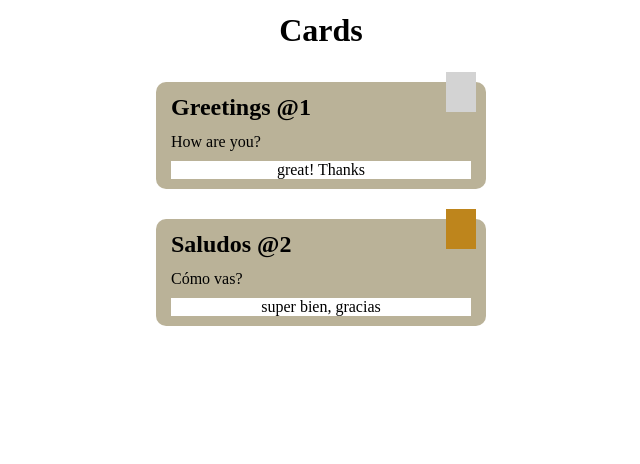
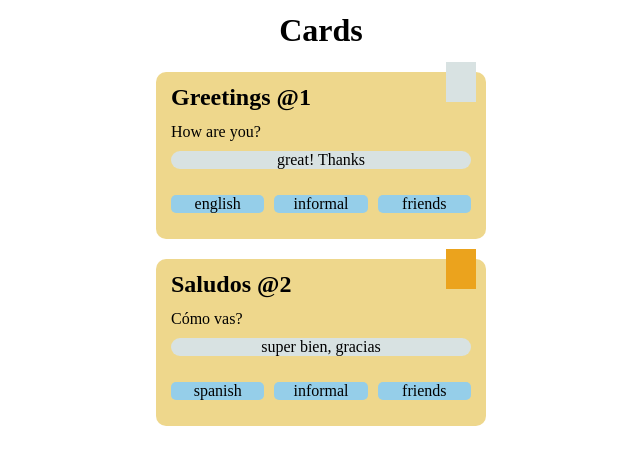
Before and after one commit to deriancastro/react-playground, a React (Vite) app: page / in a window 1280 px wide. Shown: the top 464 px of the page, without its empty margins (319-959 px from the left). Built offline with nearby package versions, Linux system fonts and the light colour scheme.

Commit message:
Add Tags in Card

```diff
--- a/src/App.css
+++ b/src/App.css
@@ -8,7 +8,7 @@ body {
 .App {
   display: grid;
   place-items: center;
-  grid-gap: 30px;
+  grid-gap: 20px;
   padding: 10px;
   margin-bottom: 5px;
 }
--- a/src/App.jsx
+++ b/src/App.jsx
@@ -11,6 +11,7 @@ const cards = [
     id: 1,
     showAnswer: true,
     textAnswer: 'great! Thanks',
+    tags: ['english', 'informal', 'friends'],
   },
   {
     title: 'Saludos',
@@ -19,6 +20,7 @@ const cards = [
     id: 2,
     showAnswer: true,
     textAnswer: 'super bien, gracias',
+    tags: ['spanish', 'informal', 'friends'],
   },
 ]
 
@@ -27,7 +29,15 @@ export default () => {
     <div className="App">
       <Header>Cards</Header>
       {cards.map(
-        ({ id, title, textQuestion, isActive, showAnswer, textAnswer }) => (
+        ({
+          id,
+          title,
+          textQuestion,
+          isActive,
+          showAnswer,
+          textAnswer,
+          tags,
+        }) => (
           <Card
             key={id}
             id={id}
@@ -36,6 +46,7 @@ export default () => {
             isActive={isActive}
             showAnswer={showAnswer}
             textAnswer={textAnswer}
+            tags={tags}
           />
         )
       )}
--- a/src/Card.css
+++ b/src/Card.css
@@ -1,7 +1,7 @@
 .Card {
   display: grid;
   gap: 10px;
-  background: rgba(185, 177, 150, 0.979);
+  background: rgba(238, 215, 138, 0.979);
   padding: 10px 15px;
   border-radius: 10px;
   position: relative;
@@ -12,14 +12,14 @@
   position: absolute;
   top: -10px;
   right: 10px;
-  background: #d3d3d3;
+  background: rgb(216, 226, 226);
   height: 40px;
   width: 30px;
   border: none;
 }
 
 .Selected {
-  background: #be851c;
+  background: #eba31d;
 }
 
 .Question {
@@ -35,9 +35,24 @@
 .Answer {
   margin: 0;
   text-align: center;
-  background: white;
+  background: rgb(216, 226, 226);
+  border-radius: 10px;
 }
 
 .hidden {
   display: none;
 }
+
+.Tags {
+  padding: 0;
+  list-style: none;
+  display: grid;
+  grid-template-columns: 1fr 1fr 1fr;
+  text-align: center;
+  gap: 10px;
+}
+
+.Tag {
+  background: rgb(149, 206, 233);
+  border-radius: 5px;
+}
--- a/src/Card.jsx
+++ b/src/Card.jsx
@@ -8,6 +8,7 @@ export default function Card({
   id,
   showAnswer,
   textAnswer,
+  tags,
 }) {
   const bookmarkClass = isActive ? 'Bookmark Selected' : 'Bookmark'
   const answerClass = showAnswer ? 'Answer' : 'Answer hidden'
@@ -20,6 +21,13 @@ export default function Card({
       </h2>
       <p className="Text">{textQuestion}</p>
       <p className={answerClass}>{textAnswer}</p>
+      <ul className="Tags">
+        {tags.map(tag => (
+          <li key={tag} className="Tag">
+            {tag}
+          </li>
+        ))}
+      </ul>
     </section>
   )
 }
--- a/src/index.html
+++ b/src/index.html
@@ -1,16 +1,14 @@
 <!DOCTYPE html>
 <html lang="en">
-
-<head>
-    <meta charset="UTF-8">
-    <meta http-equiv="X-UA-Compatible" content="IE=edge">
-    <meta name="viewport" content="width=device-width, initial-scale=1.0">
+  <head>
+    <meta charset="UTF-8" />
+    <meta http-equiv="X-UA-Compatible" content="IE=edge" />
+    <meta name="viewport" content="width=device-width, initial-scale=1.0" />
     <title>React Playground</title>
     <script defer type="module" src="./index.jsx"></script>
-</head>
+  </head>
 
-<body>
+  <body>
     <div id="root"></div>
-</body>
-
+  </body>
 </html>
```
